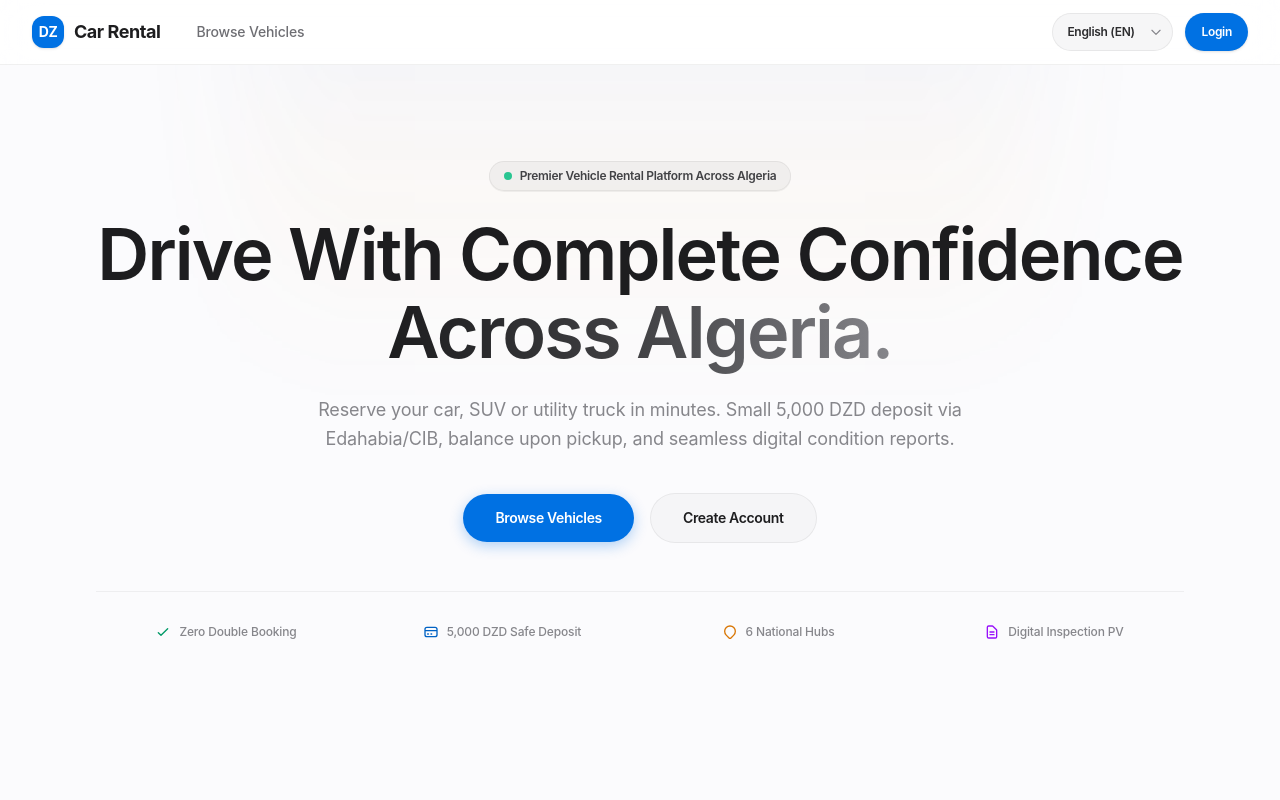
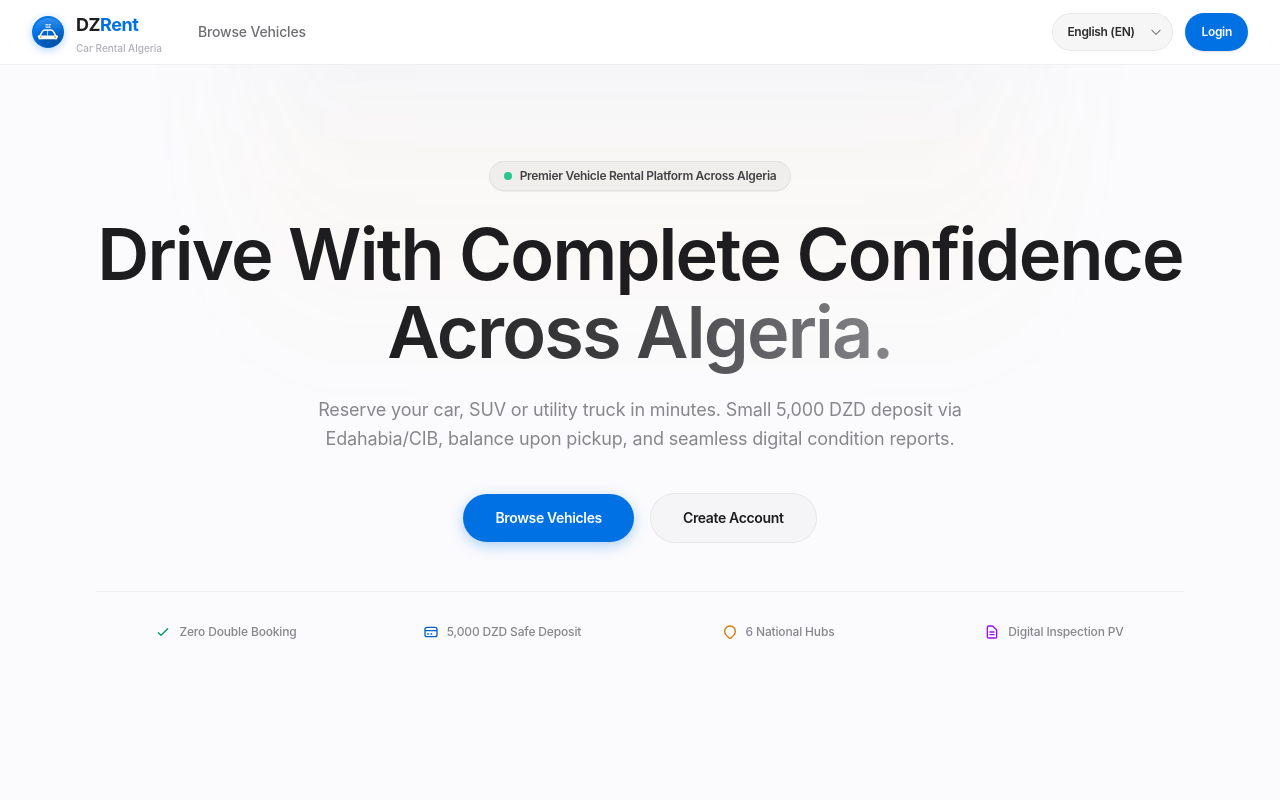
Before and after one commit to abdurrahmen/car_rental, a Next.js app: page /en in a window 1280 px wide. Shown: the top 800 px of the page. Built offline with nearby package versions, Linux system fonts and the light colour scheme; no server answers; the database is empty.

Commit message:
feat(ui): integrate Apple-style DZ Rent vector logo and app icon globally

```diff
--- a/app/[lang]/(auth)/login/LoginForm.tsx
+++ b/app/[lang]/(auth)/login/LoginForm.tsx
@@ -6,6 +6,8 @@ import { signIn, type AuthState } from '@/lib/actions/auth'
 import Link from 'next/link'
 import { Input } from '@/components/ui/Input'
 import { Button } from '@/components/ui/Button'
+import { Logo } from '@/components/ui/Logo'
+import type { Language } from '@/types'
 
 export function LoginForm({ lang }: { lang: string }) {
   const router = useRouter()
@@ -24,11 +26,9 @@ export function LoginForm({ lang }: { lang: string }) {
 
   return (
     <div className="w-full bg-white dark:bg-neutral-900 p-8 sm:p-10 rounded-3xl shadow-[0_16px_40px_-12px_rgba(0,0,0,0.08)] border border-black/[0.06] dark:border-white/[0.08] animate-apple-fade-up">
-      {/* Brand icon */}
+      {/* Brand logo */}
       <div className="flex justify-center mb-6">
-        <span className="w-12 h-12 rounded-2xl bg-brand-500 text-white flex items-center justify-center font-bold text-lg shadow-sm">
-          DZ
-        </span>
+        <Logo variant="vertical" size="lg" locale={lang as Language} href={`/${lang}`} />
       </div>
 
       <h1 className="text-2xl font-bold tracking-tight text-center text-neutral-900 dark:text-white mb-2">
--- a/app/[lang]/(auth)/signup/SignupForm.tsx
+++ b/app/[lang]/(auth)/signup/SignupForm.tsx
@@ -6,6 +6,8 @@ import { signUp, type AuthState } from '@/lib/actions/auth'
 import Link from 'next/link'
 import { Input } from '@/components/ui/Input'
 import { Button } from '@/components/ui/Button'
+import { Logo } from '@/components/ui/Logo'
+import type { Language } from '@/types'
 
 export function SignupForm({ lang }: { lang: string }) {
   const router = useRouter()
@@ -24,11 +26,9 @@ export function SignupForm({ lang }: { lang: string }) {
 
   return (
     <div className="w-full bg-white dark:bg-neutral-900 p-8 sm:p-10 rounded-3xl shadow-[0_16px_40px_-12px_rgba(0,0,0,0.08)] border border-black/[0.06] dark:border-white/[0.08] animate-apple-fade-up">
-      {/* Brand icon */}
+      {/* Brand logo */}
       <div className="flex justify-center mb-6">
-        <span className="w-12 h-12 rounded-2xl bg-brand-500 text-white flex items-center justify-center font-bold text-lg shadow-sm">
-          DZ
-        </span>
+        <Logo variant="vertical" size="lg" locale={lang as Language} href={`/${lang}`} />
       </div>
 
       <h1 className="text-2xl font-bold tracking-tight text-center text-neutral-900 dark:text-white mb-2">
--- a/components/layout/Footer.tsx
+++ b/components/layout/Footer.tsx
@@ -1,5 +1,6 @@
 import React from 'react'
 import Link from 'next/link'
+import { Logo } from '@/components/ui/Logo'
 import type { Language, Dictionary } from '@/types'
 
 export interface FooterProps {
@@ -21,13 +22,8 @@ export function Footer({ locale, lang, dictionary, dict }: FooterProps) {
     <footer className="mt-auto border-t border-black/[0.06] dark:border-white/[0.08] bg-neutral-100/60 dark:bg-neutral-950/60 text-neutral-500 py-12">
       <div className="max-w-7xl mx-auto px-4 sm:px-6 lg:px-8">
         <div className="flex flex-col md:flex-row items-center justify-between gap-6">
-          <div className="flex items-center gap-3">
-            <span className="w-6 h-6 rounded-lg bg-brand-500 text-white flex items-center justify-center font-bold text-xs">
-              DZ
-            </span>
-            <span className="font-semibold text-sm text-neutral-900 dark:text-neutral-100">
-              {appName}
-            </span>
+          <div className="flex items-center gap-4">
+            <Logo href={`/${effectiveLocale}`} locale={effectiveLocale} size="sm" />
             <span className="text-xs text-neutral-400">
               &copy; {new Date().getFullYear()}
             </span>
--- a/components/layout/Header.tsx
+++ b/components/layout/Header.tsx
@@ -2,6 +2,7 @@ import React from 'react'
 import Link from 'next/link'
 import { createClient } from '@/lib/supabase/server'
 import { LanguageSwitcher } from './LanguageSwitcher'
+import { Logo } from '@/components/ui/Logo'
 import type { Language, Dictionary } from '@/types'
 
 export interface HeaderProps {
@@ -35,15 +36,11 @@ export async function Header({ locale, lang, dictionary, dict }: HeaderProps) {
       <div className="max-w-7xl mx-auto px-4 sm:px-6 lg:px-8 h-16 flex items-center justify-between">
         {/* Brand Logo */}
         <div className="flex items-center gap-6">
-          <Link
+          <Logo
             href={`/${effectiveLocale}`}
-            className="flex items-center gap-2.5 text-neutral-900 dark:text-white font-semibold tracking-tight text-lg group min-h-[44px]"
-          >
-            <span className="w-8 h-8 rounded-xl bg-brand-500 text-white flex items-center justify-center font-bold text-sm shadow-sm group-hover:scale-105 transition-transform duration-200">
-              DZ
-            </span>
-            <span className="font-heading font-bold">{appName}</span>
-          </Link>
+            locale={effectiveLocale}
+            size="md"
+          />
 
           {/* Nav links */}
           <nav className="hidden md:flex items-center gap-1">
--- a/components/layout/Sidebar.tsx
+++ b/components/layout/Sidebar.tsx
@@ -3,6 +3,7 @@
 import React, { useState } from 'react'
 import Link from 'next/link'
 import { usePathname } from 'next/navigation'
+import { Logo } from '@/components/ui/Logo'
 import type { Language } from '@/types'
 
 export interface SidebarLink {
@@ -64,6 +65,9 @@ export function Sidebar({ links, locale }: SidebarProps) {
         `}
       >
         <div className="p-4 pt-20 md:pt-6 h-full overflow-y-auto">
+          <div className="px-3 mb-6 hidden md:block">
+            <Logo href={`/${locale}`} locale={locale} size="sm" />
+          </div>
           <div className="px-3 mb-4">
             <span className="text-xs font-semibold uppercase tracking-wider text-neutral-400">
               Workspace
--- /dev/null
+++ b/components/ui/Logo.tsx
@@ -0,0 +1,163 @@
+import React from 'react'
+import Link from 'next/link'
+import type { Language } from '@/types'
+
+export interface LogoProps {
+  variant?: 'full' | 'mark' | 'vertical'
+  size?: 'sm' | 'md' | 'lg' | 'xl'
+  className?: string
+  locale?: Language
+  href?: string
+}
+
+/**
+ * Apple-style Precision Automotive Mobility Logo for "DZ Rent".
+ * Features a sleek aerodynamic silhouette, highway curve, and refined typography.
+ */
+export function Logo({
+  variant = 'full',
+  size = 'md',
+  className = '',
+  locale = 'ar',
+  href,
+}: LogoProps) {
+  const sizeMap = {
+    sm: {
+      box: 'w-7 h-7',
+      icon: 28,
+      title: 'text-base',
+      subtitle: 'text-[9px]',
+    },
+    md: {
+      box: 'w-8 h-8',
+      icon: 32,
+      title: 'text-lg',
+      subtitle: 'text-[10px]',
+    },
+    lg: {
+      box: 'w-10 h-10',
+      icon: 40,
+      title: 'text-xl',
+      subtitle: 'text-xs',
+    },
+    xl: {
+      box: 'w-14 h-14',
+      icon: 56,
+      title: 'text-2xl',
+      subtitle: 'text-xs',
+    },
+  }[size]
+
+  // Pure SVG Emblem Mark
+  const Emblem = (
+    <div
+      className={`relative ${sizeMap.box} rounded-xl sm:rounded-2xl bg-gradient-to-br from-[#0077ED] via-[#0071E3] to-[#0055B3] p-[1.5px] shadow-[0_2px_8px_rgba(0,113,227,0.3)] shrink-0 group-hover:scale-105 transition-transform duration-300 ease-[cubic-bezier(0.16,1,0.3,1)]`}
+    >
+      {/* Inner glass shine */}
+      <div className="w-full h-full rounded-[10px] sm:rounded-[14px] bg-gradient-to-b from-white/20 via-transparent to-black/15 flex items-center justify-center overflow-hidden">
+        <svg
+          viewBox="0 0 36 36"
+          fill="none"
+          xmlns="http://www.w3.org/2000/svg"
+          className="w-[82%] h-[82%] drop-shadow-[0_1px_2px_rgba(0,0,0,0.25)]"
+        >
+          {/* Subtle highway perspective arc */}
+          <path
+            d="M5 29C11 26 25 26 31 29"
+            stroke="white"
+            strokeWidth="1.6"
+            strokeLinecap="round"
+            strokeOpacity="0.4"
+          />
+
+          {/* Aerodynamic car roofline & silhouette */}
+          <path
+            d="M6 23.5L9.8 17.2C10.6 15.9 12 15 13.5 15H22.5C24 15 25.4 15.9 26.2 17.2L30 23.5"
+            stroke="white"
+            strokeWidth="2.2"
+            strokeLinecap="round"
+            strokeLinejoin="round"
+          />
+
+          {/* Precision windshield pillar */}
+          <path
+            d="M17.5 15.5V23"
+            stroke="white"
+            strokeWidth="1.5"
+            strokeLinecap="round"
+            strokeOpacity="0.75"
+          />
+
+          {/* Speed line & front headlight accent */}
+          <path
+            d="M4 23.5H32C32.8 23.5 33.5 24.2 33.3 25L32.2 28.2C32 28.7 31.5 29 31 29H5C4.5 29 4 28.7 3.8 28.2L2.7 25C2.5 24.2 3.2 23.5 4 23.5Z"
+            fill="white"
+          />
+
+          {/* Stylized headlight glow */}
+          <circle cx="7" cy="26" r="1.4" fill="#F59E0B" />
+          <circle cx="29" cy="26" r="1.4" fill="#F59E0B" />
+
+          {/* Minimalist central DZ monogram accent */}
+          <text
+            x="18"
+            y="11.5"
+            textAnchor="middle"
+            fill="white"
+            fontSize="7"
+            fontWeight="900"
+            letterSpacing="-0.5"
+            fontFamily="system-ui, sans-serif"
+          >
+            DZ
+          </text>
+        </svg>
+      </div>
+    </div>
+  )
+
+  if (variant === 'mark') {
+    return href ? (
+      <Link href={href} className={`inline-flex group ${className}`} aria-label="DZ Rent">
+        {Emblem}
+      </Link>
+    ) : (
+      <div className={`inline-flex group ${className}`}>{Emblem}</div>
+    )
+  }
+
+  const isArabic = locale === 'ar'
+
+  const Content = (
+    <div
+      className={`inline-flex items-center gap-3 select-none ${
+        variant === 'vertical' ? 'flex-col text-center' : ''
+      } ${className}`}
+    >
+      {Emblem}
+
+      <div className="flex flex-col leading-none">
+        <div className="flex items-center gap-1">
+          <span className={`font-bold tracking-tight text-neutral-900 dark:text-white ${sizeMap.title}`}>
+            DZ<span className="text-brand-500">Rent</span>
+          </span>
+        </div>
+        <span
+          className={`font-medium tracking-normal text-neutral-400 dark:text-neutral-500 mt-1 ${sizeMap.subtitle}`}
+        >
+          {isArabic ? 'كراء السيارات بالجزائر' : 'Car Rental Algeria'}
+        </span>
+      </div>
+    </div>
+  )
+
+  if (href) {
+    return (
+      <Link href={href} className="group inline-flex items-center min-h-[44px]">
+        {Content}
+      </Link>
+    )
+  }
+
+  return Content
+}
```
Also changed, not shown: app/icon.svg (added).
